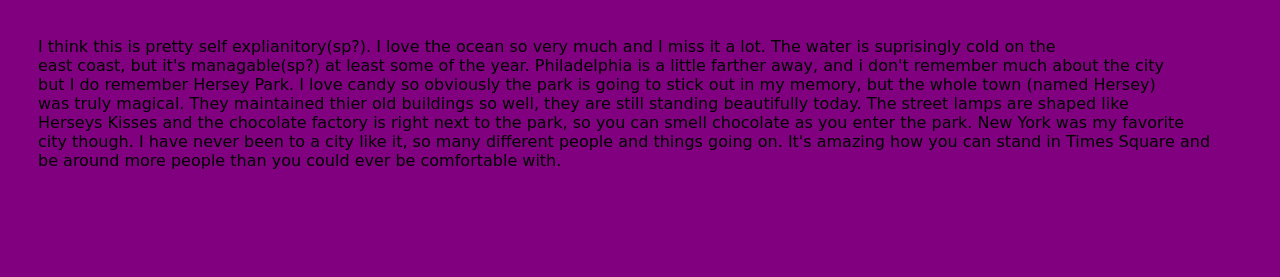
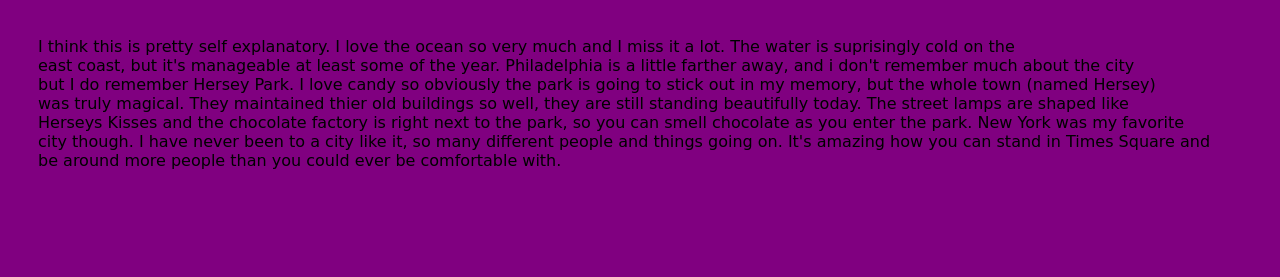
Before and after one commit to CloverLaura/html-me-something, a plain HTML site: page index.html in a window 1280 px wide. Shown: the part 1534-1811 px from the top of the page. Drawn offline with Linux system fonts and the light colour scheme.

Commit message:
Further edit text

```diff
--- a/index.html
+++ b/index.html
@@ -32,8 +32,8 @@
 				<h2>1-2 Hour Commute to: New York, Philadelphia, THE OCEAN</h2>
 				<img src="http://www.bestplaces.net/images/city/3424300_NJ_Fort_Dix.png" />
 				<p>
-				I think this is pretty self explianitory(sp?). I love the ocean so very much and I miss it a lot. The water is suprisingly cold on the<br/>
-				east coast, but it's managable(sp?) at least some of the year. Philadelphia is a little farther away, and i don't remember much about the city<br/>
+				I think this is pretty self explanatory. I love the ocean so very much and I miss it a lot. The water is suprisingly cold on the<br/>
+				east coast, but it's manageable at least some of the year. Philadelphia is a little farther away, and i don't remember much about the city<br/>
 				but I do remember Hersey Park. I love candy so obviously the park is going to stick out in my memory, but the whole town (named Hersey)<br/>
 				was truly magical. They maintained thier old buildings so well, they are still standing beautifully today. The street lamps are shaped like<br/>
 				Herseys Kisses and the chocolate factory is right next to the park, so you can smell chocolate as you enter the park. New York was my favorite<br/>
```
